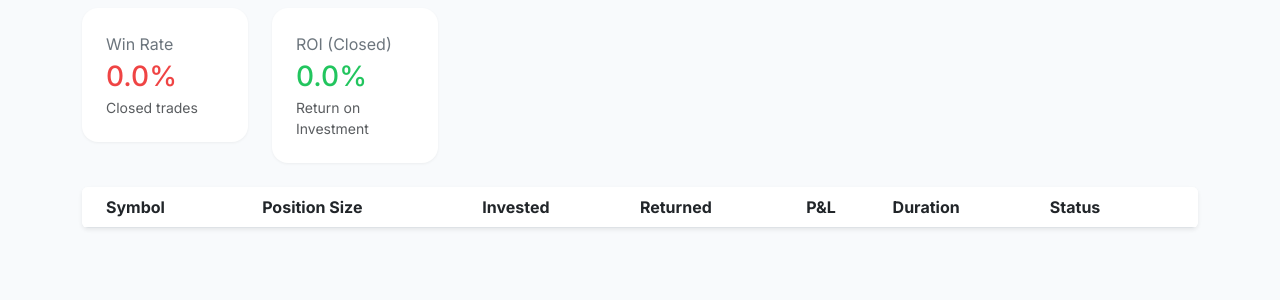
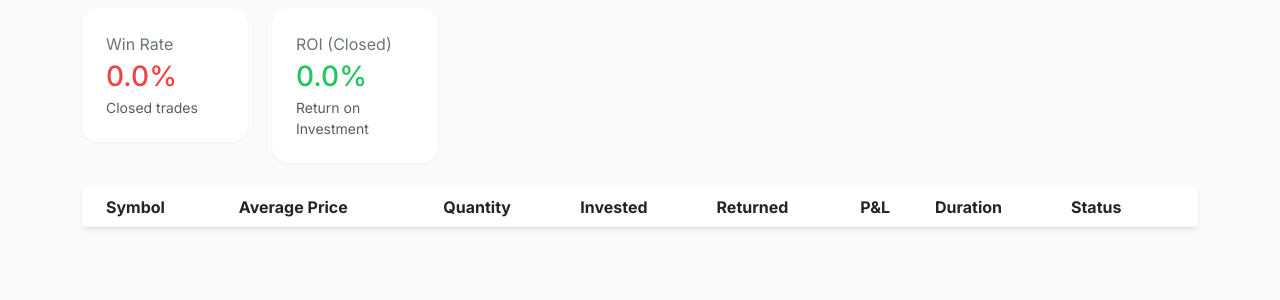
Before and after one commit to okanshuman/Finvasia-AnshumanSureshot, a Flask app: page /trades in a window 1280 px wide. Shown: the part 272-572 px from the top of the page. Run offline with Flask 3, Linux system fonts and the light colour scheme; data that the repository does not hold is empty; parts of the project's set-up code (start-up, migrations or seed data) failed here and were passed over; some libraries are stand-ins or nearby versions.

Commit message:
Added Avg Price

```diff
--- a/templates/trades.html
+++ b/templates/trades.html
@@ -180,7 +180,8 @@
                         <thead class="bg-primary-50">
                             <tr>
                                 <th class="ps-4">Symbol</th>
-                                <th>Position Size</th>
+                                <th>Average Price</th>
+                                <th>Quantity</th>
                                 <th>Invested</th>
                                 <th>Returned</th>
                                 <th>P&L</th>
@@ -341,7 +342,8 @@
                                 ${trade.symbol}
                             </div>
                         </td>
-            <td>${trade.total_quantity} Shares</td>
+                        <td>₹${trade.buy_price_avg.toFixed(2)}</td> <!-- New Column Data -->
+                        <td>${trade.total_quantity}</td>
                         <td>₹${invested.toFixed(2)}</td>
                         <td>${currentValue ? `₹${currentValue.toFixed(2)}` : '–'}</td>
                         <td class="${pnl !== null ? (pnl >= 0 ? 'profit-positive' : 'profit-negative') : ''}">
@@ -360,7 +362,6 @@
 
             function sortTable(columnIndex, ascending) {
                 const sortedData = window.tradeData.slice().sort((a, b) => {
-                    // Sorting logic for each column
                     let valueA, valueB;
 
                     switch (columnIndex) {
@@ -368,33 +369,35 @@
                             return ascending ?
                                 a.symbol.localeCompare(b.symbol) :
                                 b.symbol.localeCompare(a.symbol);
-                        case 1: // Position Size
+                        case 1: // Average Price (New sorting case)
+                            valueA = a.buy_price_avg;
+                            valueB = b.buy_price_avg;
+                            break;
+                        case 2: // Position Size (previously 1)
                             valueA = a.total_quantity;
                             valueB = b.total_quantity;
                             break;
-                        case 2: // Invested
+                        case 3: // Invested (previously 2)
                             valueA = a.total_quantity * a.buy_price_avg;
                             valueB = b.total_quantity * b.buy_price_avg;
                             break;
-                        case 3: // Current Value
+                        case 4: // Returned (previously 3)
                             valueA = a.sell_price ? a.total_quantity * a.sell_price : null;
                             valueB = b.sell_price ? b.total_quantity * b.sell_price : null;
-                            // Handle nulls
                             if (valueA === null && valueB === null) return 0;
                             if (valueA === null) return ascending ? 1 : -1;
                             if (valueB === null) return ascending ? -1 : 1;
                             break;
-                        case 4: // P&L
+                        case 5: // P&L (previously 4)
                             valueA = a.sell_price ?
                                 (a.sell_price - a.buy_price_avg) * a.total_quantity : null;
                             valueB = b.sell_price ?
                                 (b.sell_price - b.buy_price_avg) * b.total_quantity : null;
-                            // Handle nulls
                             if (valueA === null && valueB === null) return 0;
                             if (valueA === null) return ascending ? 1 : -1;
                             if (valueB === null) return ascending ? -1 : 1;
                             break;
-                        case 5: // Duration
+                        case 6: // Duration (previously 5)
                             valueA = a.sell_date ?
                                 Math.ceil((new Date(a.sell_date) - new Date(a.buy_date)) / 86400000) :
                                 Infinity;
@@ -402,19 +405,17 @@
                                 Math.ceil((new Date(b.sell_date) - new Date(b.buy_date)) / 86400000) :
                                 Infinity;
                             break;
-                        case 6: // Status
+                        case 7: // Status (previously 6)
                             return ascending ?
                                 (a.sell_price ? 1 : -1) - (b.sell_price ? 1 : -1) :
                                 (b.sell_price ? 1 : -1) - (a.sell_price ? 1 : -1);
                         default: return 0;
                     }
 
-                    // Numeric comparison
                     return ascending ? valueA - valueB : valueB - valueA;
                 });
 
                 renderTable(sortedData);
-                // Apply current filter
                 const activeStatus = document.querySelector('.filter-btn.active').dataset.status;
                 filterTable(activeStatus);
             }
--- a/trade_history.py
+++ b/trade_history.py
@@ -1,3 +1,4 @@
+#trade_history.py
 import json
 import os
 from datetime import datetime
```
Lines whose indentation alone changed are shown as unchanged.
